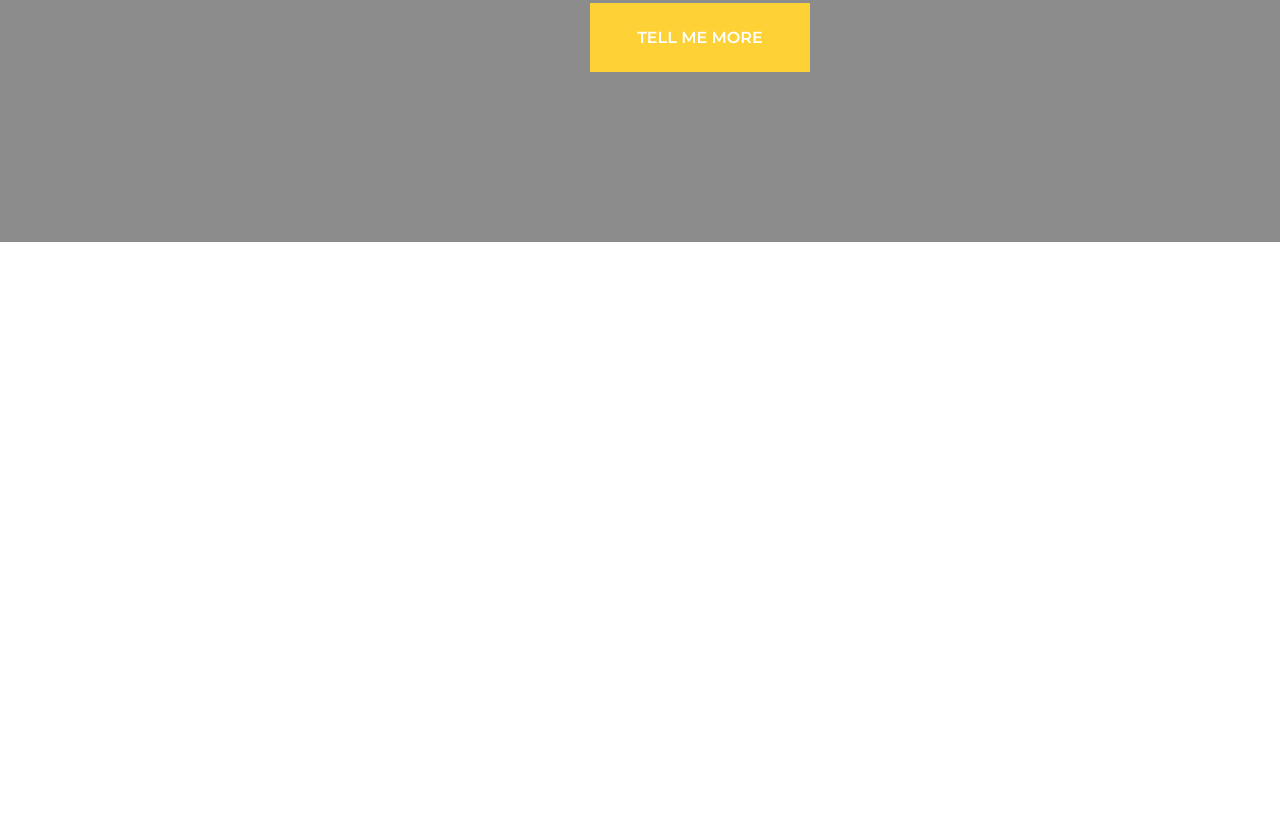
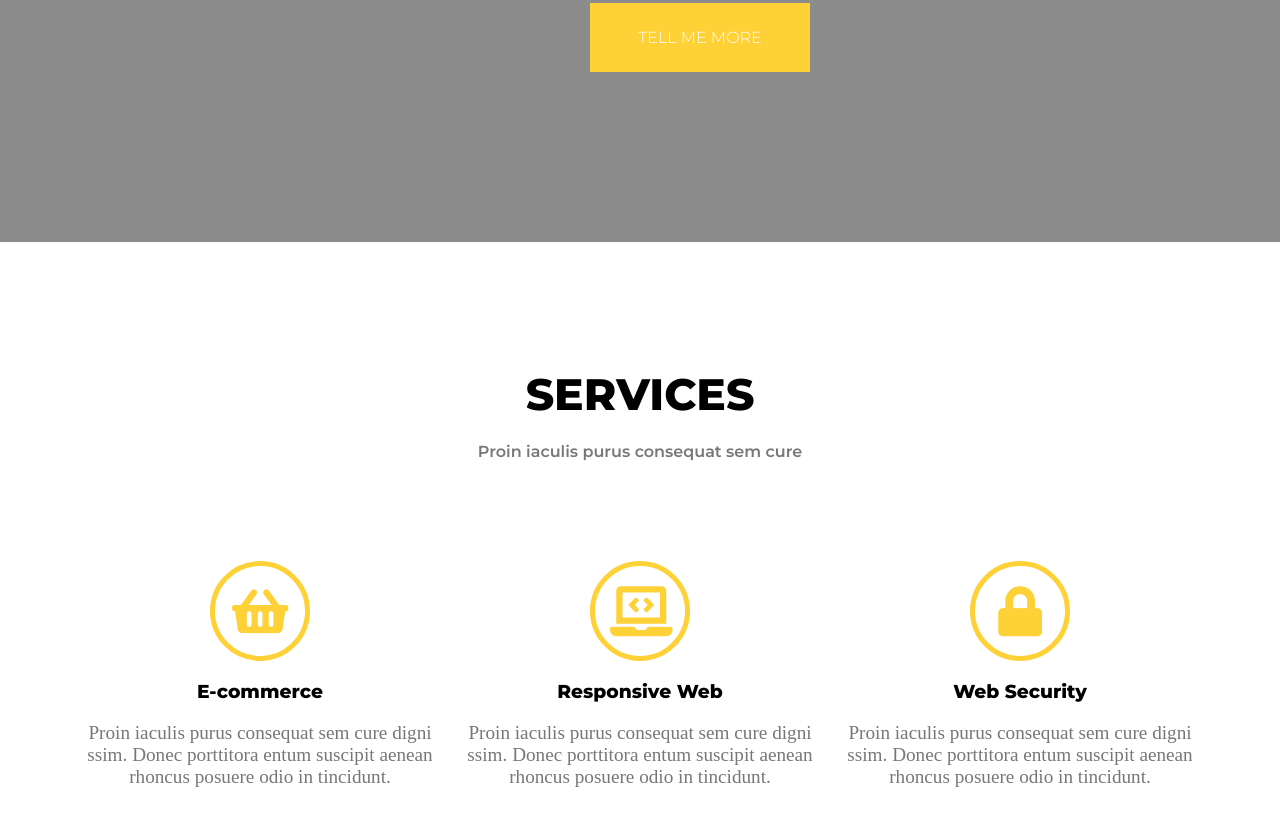
Before and after one commit to robertPalczewski/project-golden, a website: page index.html in a window 1280 px wide. Shown: the part 458-1284 px from the top of the page. Before the commit the page ends 800 px from the top, so only its background shows below. Drawn offline with nearby package versions, Linux system fonts and the light colour scheme; files that its build step writes are made by us from their sources.

Commit message:
Add services section

```diff
--- a/index.html
+++ b/index.html
@@ -5,7 +5,8 @@
   <title>Project - Golden</title>
   <link rel="stylesheet" href="css/style.css">
   <link rel="stylesheet" href="vendor/bootstrap-grid.css">
-  <link href="https://fonts.googleapis.com/css?family=Merriweather|Montserrat:600&display=swap" rel="stylesheet">
+  <link href="https://fonts.googleapis.com/css?family=Merriweather|Montserrat:300,600,800&display=swap" rel="stylesheet">
+  <link href="https://use.fontawesome.com/releases/v5.5.0/css/all.css" rel="stylesheet">
 </head>
 <body>
 <header>
@@ -31,6 +32,47 @@
   <h1>IT'S NICE TO MEET YOU</h1>
   <a class="about-btn" href="#">TELL ME MORE</a>
 </header>
+<section class="services">
+  <div class="container">
+      <h2>SERVICES</h2>
+      <h4>Proin iaculis purus consequat sem cure</h4>
+    <div class="row">
+      <div class="service col-4">
+        <span class="service-icon">
+          <i class="fas fa-shopping-basket"></i>
+        </span>
+        <h3 class="service-title">E-commerce</h3>
+        <p class="service-about">
+          Proin iaculis purus consequat sem cure
+          digni ssim. Donec porttitora entum suscipit
+          aenean rhoncus posuere odio in tincidunt.
+        </p>
+      </div>
+      <div class="service col-4">
+        <span class="service-icon">
+          <i class="fas fa-laptop-code"></i>
+        </span>
+        <h3 class="service-title">Responsive Web</h3>
+        <p class="service-about">
+          Proin iaculis purus consequat sem cure
+          digni ssim. Donec porttitora entum suscipit
+          aenean rhoncus posuere odio in tincidunt.
+        </p>
+      </div>
+      <div class="service col-4">
+        <span class="service-icon">
+          <i class="fas fa-lock"></i>
+        </span>
+        <h3 class="service-title">Web Security</h3>
+        <p class="service-about">
+          Proin iaculis purus consequat sem cure
+          digni ssim. Donec porttitora entum suscipit
+          aenean rhoncus posuere odio in tincidunt.
+        </p>
+      </div>
+    </div>
+  </div>
+</section>
 
 </body>
 </html>
--- a/sass/style.scss
+++ b/sass/style.scss
@@ -1,9 +1,16 @@
 /* variables */
 $main-font: 'Montserrat', sans-serif;
 $a-transition: .4s all;
+$color-accent: #fed136;
+$color-main: #000;
+$color-second: #777;
 
 body {
   margin: 0;
+}
+
+.container {
+  margin: 125px 0;
 }
 
 header {
@@ -37,7 +44,7 @@ header {
     text-decoration: none;
     text-align: center;
     font-family: $main-font;
-    background-color: #fed136;
+    background-color: $color-accent;
     display: block;
     max-width: 220px;
     padding: 25px;
@@ -76,9 +83,56 @@ nav {
       transition: $a-transition;
 
       &:hover {
-        color: #fed136;
+        color: $color-accent;
         transition: $a-transition;
       }
     }
   }
 }
+
+section.services {
+  h2, h3, h4 {
+    color: $color-main;
+    text-align: center;
+    font-family: $main-font;
+  }
+
+  h2 {
+    font-size: 44px;
+    font-weight: 900;
+    margin-bottom: 0;
+  }
+
+  h4 {
+    font-weight: 600;
+    margin-bottom: 100px;
+    color: $color-second;
+
+  }
+
+  span.service-icon {
+    display: block;
+    width: 100px;
+    margin: auto;
+  }
+
+  i {
+    text-align: center;
+    color: $color-accent;
+    display: block;
+    font-size: 50px;
+    border: 5px solid $color-accent;
+    width: 100px;
+    height: 100px;
+    line-height: 60px;
+    padding: 15px;
+    border-radius: 50%;
+  }
+
+  p {
+    text-align: center;
+    font-family: Merriweather serif;
+    color: $color-second;
+    font-size: 1.2rem;
+  }
+}
```
